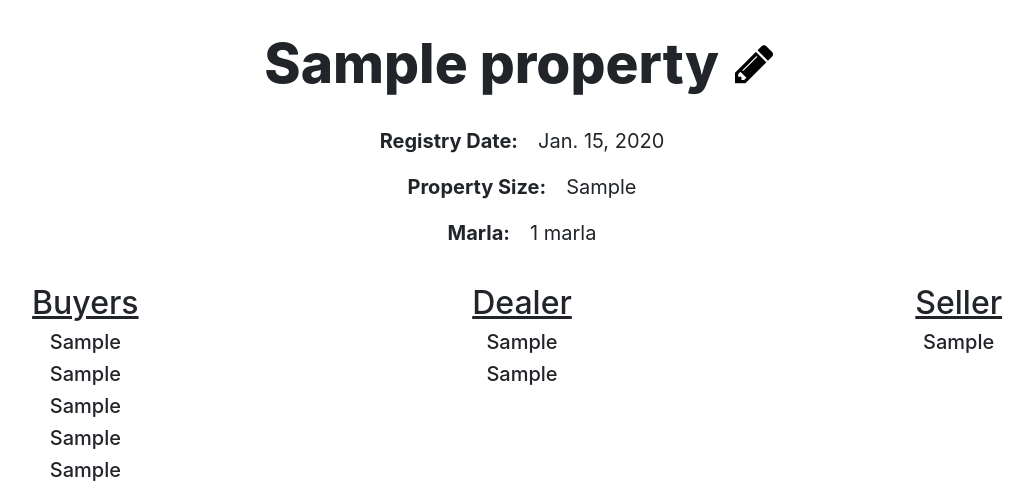
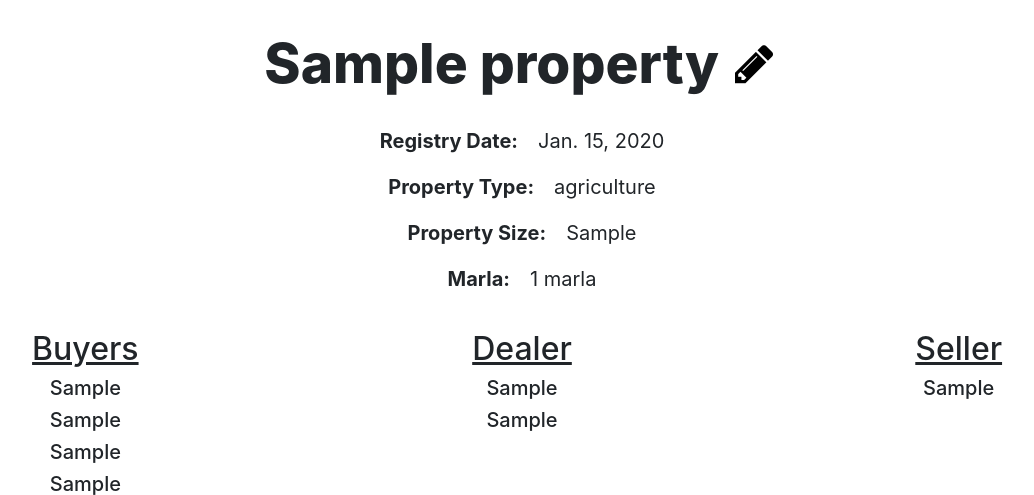
Before and after one commit to Sanyam-bot/RealtorHub, a Django app: page /property/1 in a window 1280 px wide. Shown: the part 56-551 px from the top of the page, without its empty margins (118-1152 px from the left). Run offline with Django 5.2, Linux system fonts and the light colour scheme; a user stored in the database is signed in; tables that the repository leaves empty hold one stand-in row (values such as "Sample post"); some libraries are stand-ins or nearby versions.

Commit message:
Added a choice field for property type in Property model

```diff
--- a/realtorhub/forms.py
+++ b/realtorhub/forms.py
@@ -7,7 +7,7 @@ class PropertyForm(forms.ModelForm):
     # ModelForm expects configurations to be set under the Meta name
     class Meta:
         model = Property # name of the model
-        fields = ['property_name', 'buyer_1', 'buyer_2', 'buyer_3', 'buyer_4', 'buyer_5', 'seller', 'dealer_1', 'dealer_2', 'state', 'city', 'address1', 'nearby', 'total_amount', 'rate', 'expenses', 'registry_date', 'sai', 'size', 'marla', 'payment_condition'] # all the fields from the model class that I want in the form
+        fields = ['property_name', 'buyer_1', 'buyer_2', 'buyer_3', 'buyer_4', 'buyer_5', 'seller', 'dealer_1', 'dealer_2', 'state', 'city', 'address1', 'nearby', 'total_amount', 'rate', 'expenses', 'registry_date', 'sai', 'size', 'marla', 'payment_condition', 'type'] # all the fields from the model class that I want in the form
         widgets = {
             'registry_date': forms.DateInput(format='%Y-%m-%d', attrs={'type': 'date'}),
             'size': forms.TextInput(attrs={'placeholder': 'Length x Breadth'})
--- a/realtorhub/models.py
+++ b/realtorhub/models.py
@@ -1,5 +1,13 @@
 from django.contrib.auth.models import AbstractUser
 from django.db import models
+
+
+PROPERTY_CHOICES = (
+    ('agriculture', 'Agriculture Land'),
+    ('house', 'House'),
+    ('flat', 'Flat'),
+    ('shop', 'Shop'),
+)
 
 
 # Create your models here.
@@ -10,6 +18,7 @@ class User(AbstractUser):
 class Property(models.Model):
     user = models.ForeignKey(User, on_delete=models.CASCADE, related_name='user_property')
     property_name = models.CharField(max_length=100)
+    type = models.CharField(max_length=20, choices=PROPERTY_CHOICES, blank=True)
     buyer_1 = models.CharField(max_length=50, blank=True, verbose_name='Buyers')
     buyer_2 = models.CharField(max_length=50, blank=True)
     buyer_3 = models.CharField(max_length=50, blank=True)
--- a/realtorhub/static/realtorhub/property_style.css
+++ b/realtorhub/static/realtorhub/property_style.css
@@ -56,14 +56,14 @@ h1 {
     padding-right: 20px;
 }
 
-#property_size {
+#property_size, #property_type {
     display: flex;
     justify-content: center;
     align-items: center;
     font-size: 20px;
 }
 
-#property_size > b {
+#property_size > b, #property_type > b {
     font-weight: 700;
     padding-right: 20px;
 }
--- a/realtorhub/templates/realtorhub/add.html
+++ b/realtorhub/templates/realtorhub/add.html
@@ -16,6 +16,7 @@
             <div class="form-section">
                 <h2>Details</h2>
                 {{ form.property_name.label_tag }} {{ form.property_name }}
+                {{ form.type.label_tag }} {{ form.type }}
                 {{ form.buyer_1.label_tag }} {{ form.buyer_1 }}
                 {{ form.buyer_2 }}
                 {{ form.buyer_3 }}
--- a/realtorhub/templates/realtorhub/edit.html
+++ b/realtorhub/templates/realtorhub/edit.html
@@ -15,6 +15,7 @@
             <div class="form-section">
                 <h2>Details</h2>
                 {{ form.property_name.label_tag }} {{ form.property_name }}
+                {{ form.type.label_tag }} {{ form.type }}
                 {{ form.buyer_1.label_tag }} {{ form.buyer_1 }}
                 {{ form.buyer_2 }}
                 {{ form.buyer_3 }}
--- a/realtorhub/templates/realtorhub/property.html
+++ b/realtorhub/templates/realtorhub/property.html
@@ -21,6 +21,8 @@
         </h1>
 
         <p id="registry_date"><b>Registry Date:</b>{{property.registry_date}}</p>
+
+        <p id="property_type"><b>Property Type:</b>{{property.type}}</p>
 
         <p id="property_size"><b>Property Size:</b>{{property.size}} {{property.size_unit}}</p>
 
```
